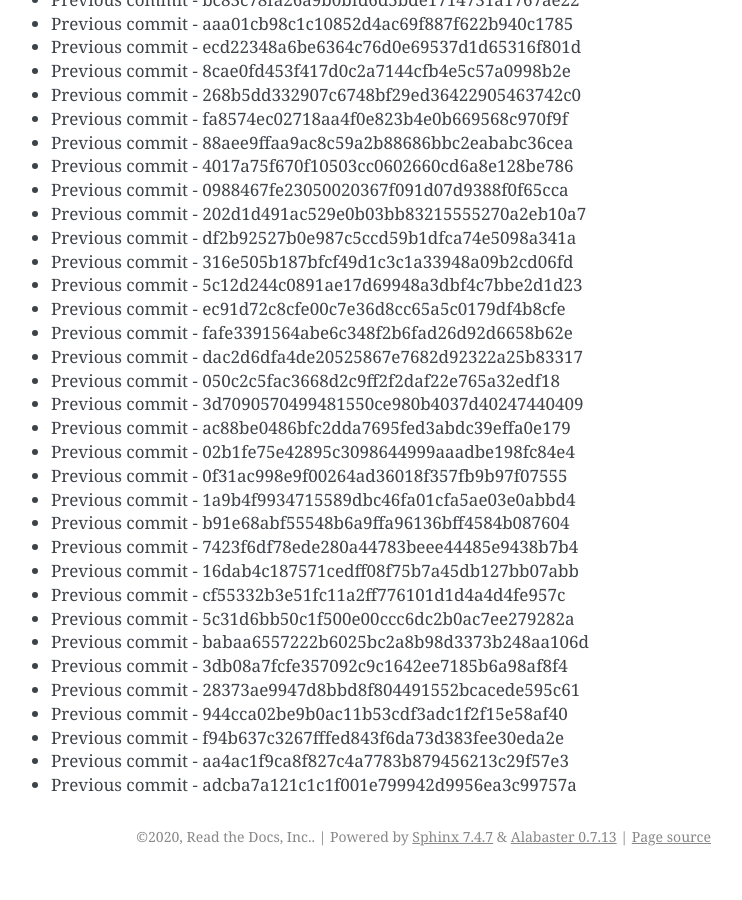
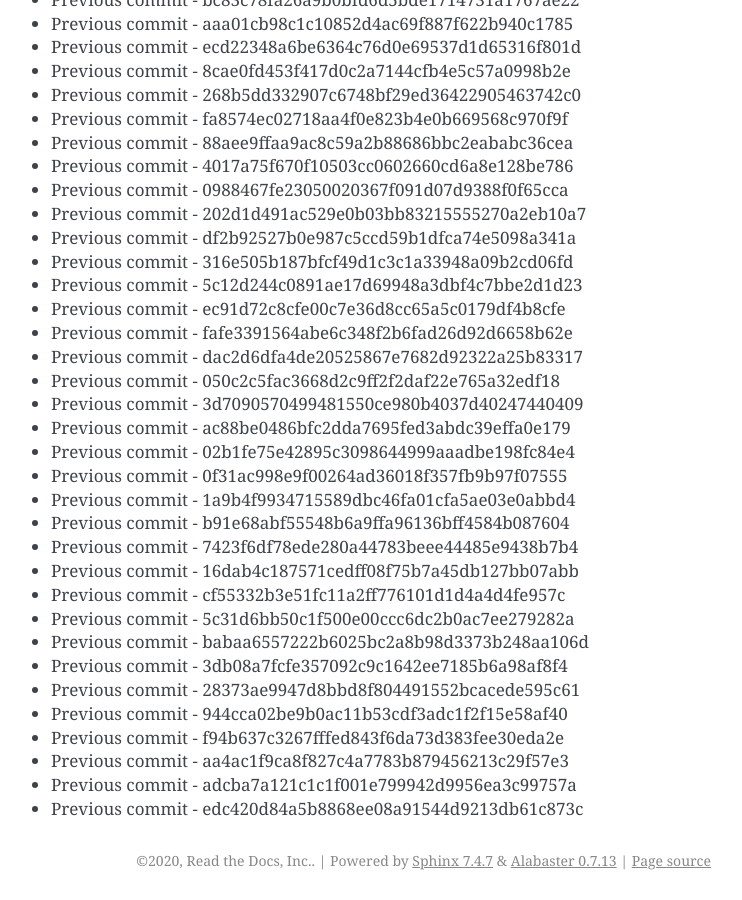
Before and after one commit to readthedocs/rtd-git-stresstest, a Sphinx documentation site: the page built from docs/updates.rst, in a window 1280 px wide and 900 px high, scrolled down 92940 px. Shown: the whole window, without its empty margins (399-1141 px from the left). Built offline with Sphinx 7.4.7, drawn with Linux system fonts in a browser that asks for light colours; before the commit the page ends 93816 px from its top, so only the background shows below that.

Commit message:
Generating commit from previous: edc420d84a5b8868ee08a91544d9213db61c873c

```diff
--- a/docs/updates.rst
+++ b/docs/updates.rst
@@ -3937,3 +3937,4 @@ It can be tested for any performance characteristics.
 * Previous commit - f94b637c3267fffed843f6da73d383fee30eda2e
 * Previous commit - aa4ac1f9ca8f827c4a7783b879456213c29f57e3
 * Previous commit - adcba7a121c1c1f001e799942d9956ea3c99757a
+* Previous commit - edc420d84a5b8868ee08a91544d9213db61c873c
```
